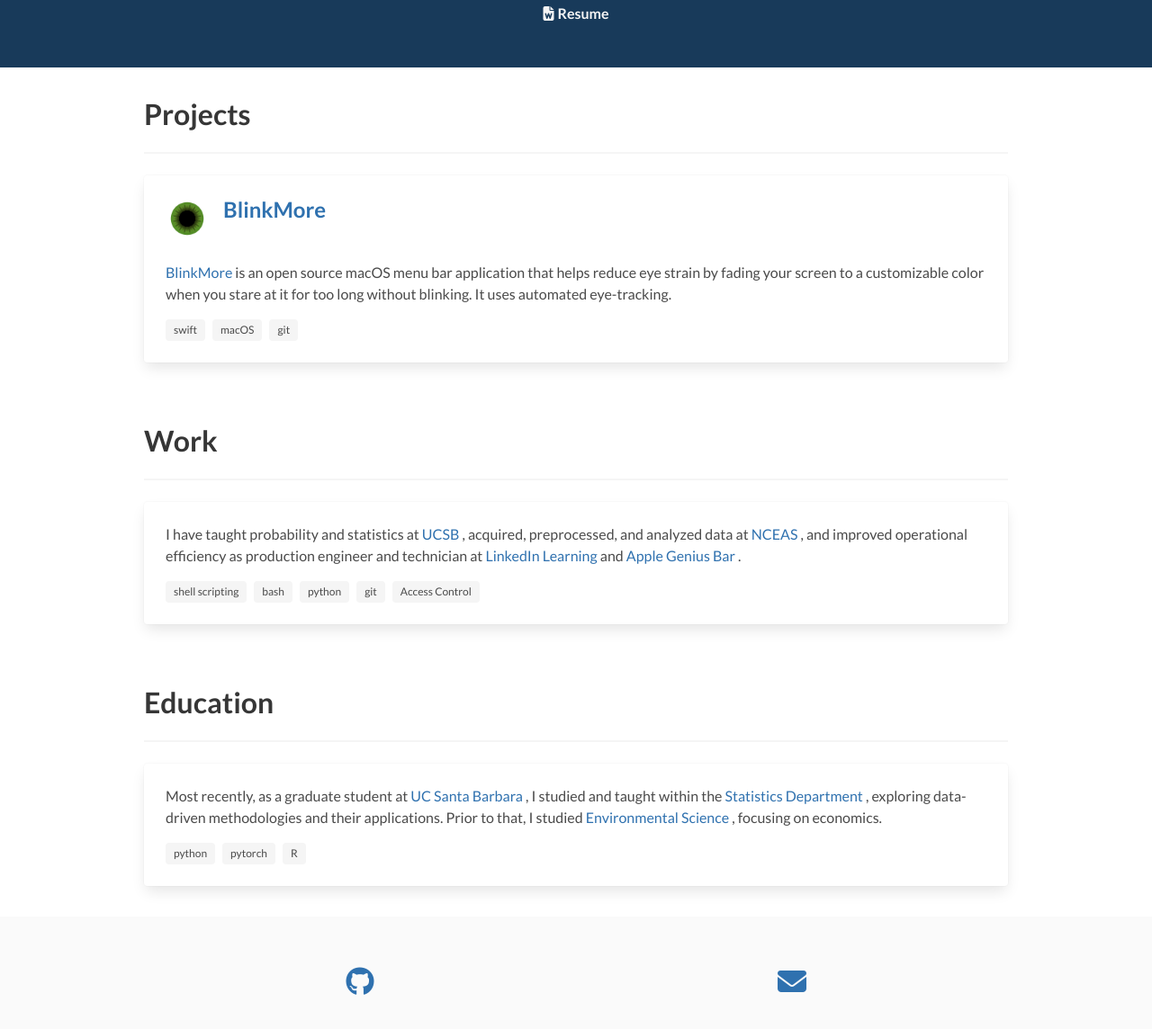
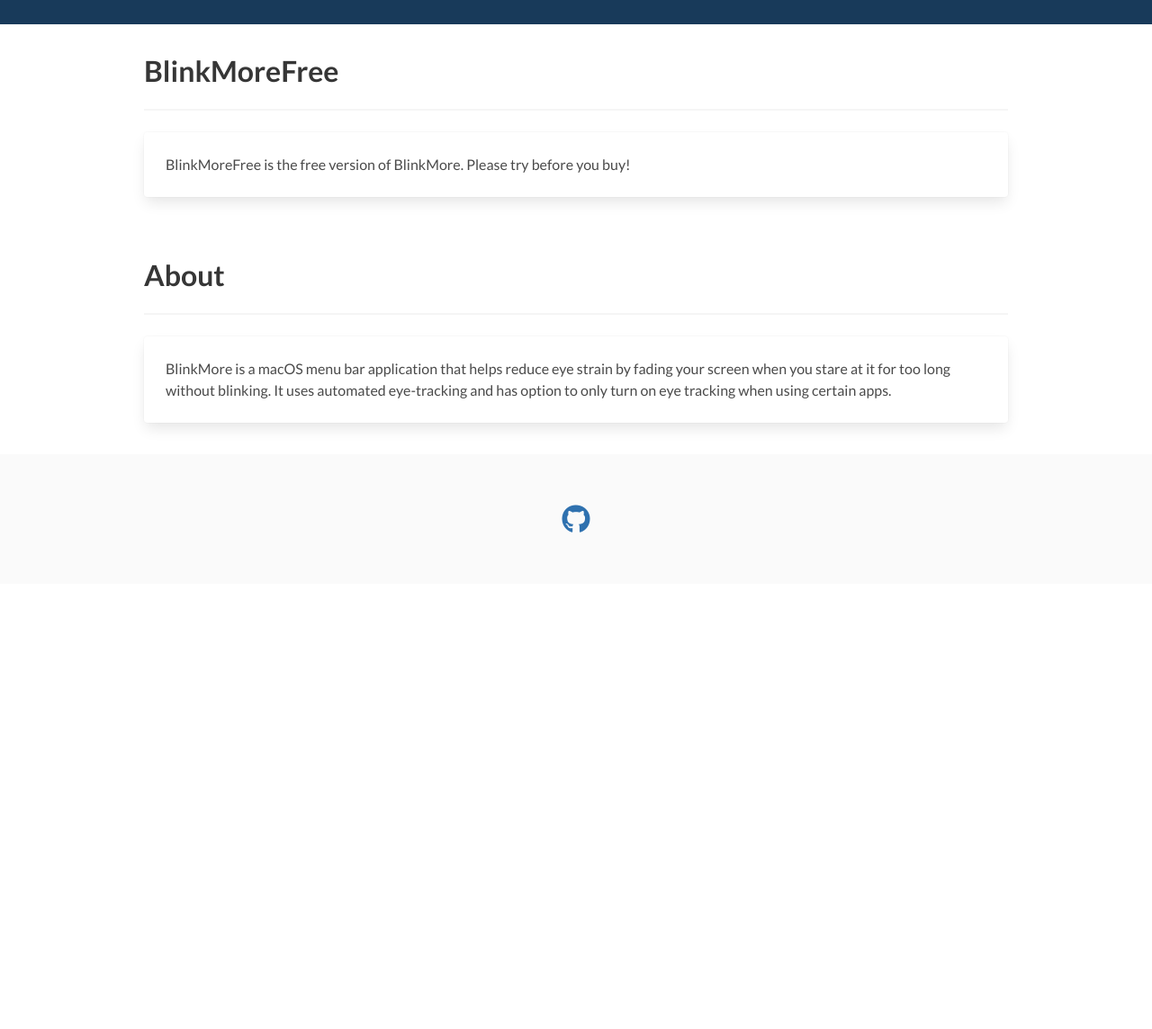
Before and after one commit to oxremy/BuyBlinkMore, a plain HTML site: page index.html in a window 1280 px wide. Shown: the part 406-1550 px from the top of the page at 90% size. After the commit the page ends 1055 px from the top, so only its background shows below. Drawn offline with Linux system fonts and the light colour scheme.

Commit message:
deleted most of page to simplfiy product purchasing

```diff
--- a/index.html
+++ b/index.html
@@ -33,23 +33,18 @@
         <div class="level">
           <div class="level-item has-text-centered">
             <figure class="image is-128x128">
-              <img class="is-rounded" src="src/dist/img/me-big.JPG">
+              <img src="src/dist/img/icon_1024.png">
             </figure>
           </div>
         </div>
         <div class="columns has-text-centered">
           <div class="column">
             <h1 class="title is-1">
-              Jeremy Knox
+              BlinkMore
             </h1>
             <h2 class="subtitle">
-                I am deeply engaged in the study of Statistics (ML), Environmental Science, and Economics—eager to collaborate with teams that are enthusiastic about driving optimization and efficiency while pushing the boundaries of technological innovation!
+              BlinkMore is a macOS menu bar application that helps reduce eye strain by fading your screen when you stare at it for too long without blinking. It uses automated eye-tracking and has option to only turn on eye tracking when using certain apps.
             </h2>
-            <p>
-              <a href="src/dist/docs/resume.pdf" class="icon has-text-light" target="_blank">
-                <i class="fas fa-file-word"></i> <strong>Resume</strong>
-              </a>
-            </p>
           </div>
         </div>
       </div>
@@ -58,56 +53,14 @@
 
   <section class="section">
     <div class="container">
-      <h1 class="title">Projects</h1>
-      <hr />
-      <div class="card">
-        <div class="card-content">
-          <div class="media">
-            <div class="media-left">
-              <figure class="image is-48x48">
-                <img src="src/dist/img/icon_1024.png" alt="Placeholder image">
-              </figure>
-            </div>
-            <div class="media-content">
-              <p class="title is-4"><a href="https://github.com/oxremy/BlinkMore">BlinkMore</a></p>
-            </div>
-          </div>
-          <div class="content">
-            <p><a href="https://github.com/oxremy/BlinkMore">BlinkMore</a> is an open source macOS menu bar application that helps reduce eye strain by fading your screen to a customizable color when you stare at it for too long without blinking. It uses automated eye-tracking.</p>
-            <div class="tags">
-                <span class="tag">swift</span>
-                <span class="tag">macOS</span>
-                <span class="tag">git</span>
-              </div>
-          </div>
-        </div>
-      </div>
-    </div>
-  </section>
-
-  <section class="section">
-    <div class="container">
-      <h1 class="title">Work</h1>
+      <h1 class="title">BlinkMoreFree</h1>
       <hr />
       <div class="card">
         <div class="card-content">
           <div class="content">
-            <p>I have taught probability and statistics at
-                <a href="https://www.pstat.ucsb.edu">UCSB</a>
-                , acquired, preprocessed, and analyzed data at
-                <a href="https://www.nceas.ucsb.edu/data-science">NCEAS</a>
-                , and improved operational efficiency as production engineer and technician at
-                <a href="https://www.linkedin.com/learning/">LinkedIn Learning</a>
-                 and
-                <a href="https://www.apple.com/retail/theoaks/">Apple Genius Bar</a>
-                .</p>
-            <div class="tags">
-              <span class="tag">shell scripting</span>
-              <span class="tag">bash</span>
-              <span class="tag">python</span>
-              <span class="tag">git</span>
-              <span class="tag">Access Control</span>
-            </div>
+            <p>
+              BlinkMoreFree is the free version of BlinkMore. Please try before you buy!
+            </p>
           </div>
         </div>
       </div>
@@ -116,23 +69,14 @@
 
 <section class="section">
   <div class="container">
-    <h1 class="title">Education</h1>
+    <h1 class="title">About</h1>
     <hr />
     <div class="card">
       <div class="card-content">
         <div class="content">
-          <p>Most recently, as a graduate student at
-            <a href="https://www.ucsb.edu">UC Santa Barbara</a>
-            , I studied and taught within the
-            <a href="https://www.pstat.ucsb.edu">Statistics Department</a>
-            , exploring data-driven methodologies and their applications. Prior to that, I studied
-            <a href="https://bren.ucsb.edu">Environmental Science</a>
-            , focusing on economics.</p>
-          <div class="tags">
-            <span class="tag">python</span>
-            <span class="tag">pytorch</span>
-            <span class="tag">R</span>
-          </div>
+          <p>
+            BlinkMore is a macOS menu bar application that helps reduce eye strain by fading your screen when you stare at it for too long without blinking. It uses automated eye-tracking and has option to only turn on eye tracking when using certain apps.
+          </p>
         </div>
       </div>
     </div>
@@ -149,13 +93,6 @@
               </a>
             </div>
           </div>
-          <div class="level-item has-text-centered">
-            <div>
-              <a href="mailto:jeremyknox@me.com" class="icon is-large">
-                <i class="fas fa-2x fa-envelope" aria-hidden="true"></i>
-              </a>
-            </div>
-          </div>
         </nav>
       </div>
   </footer>
```
